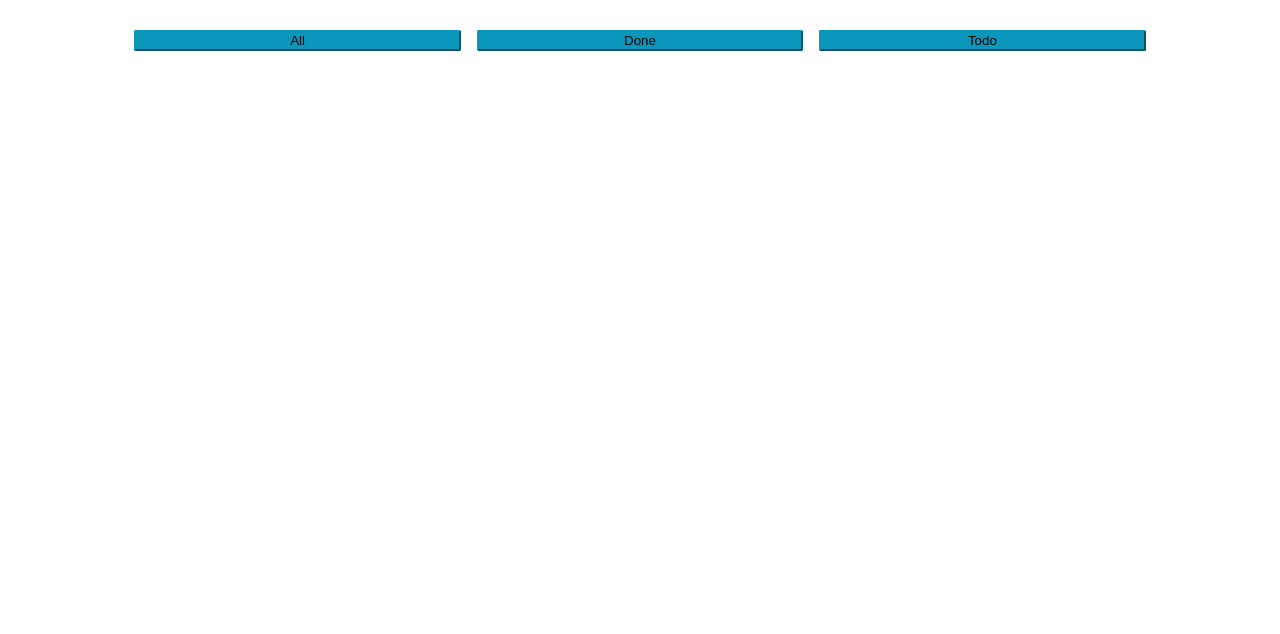
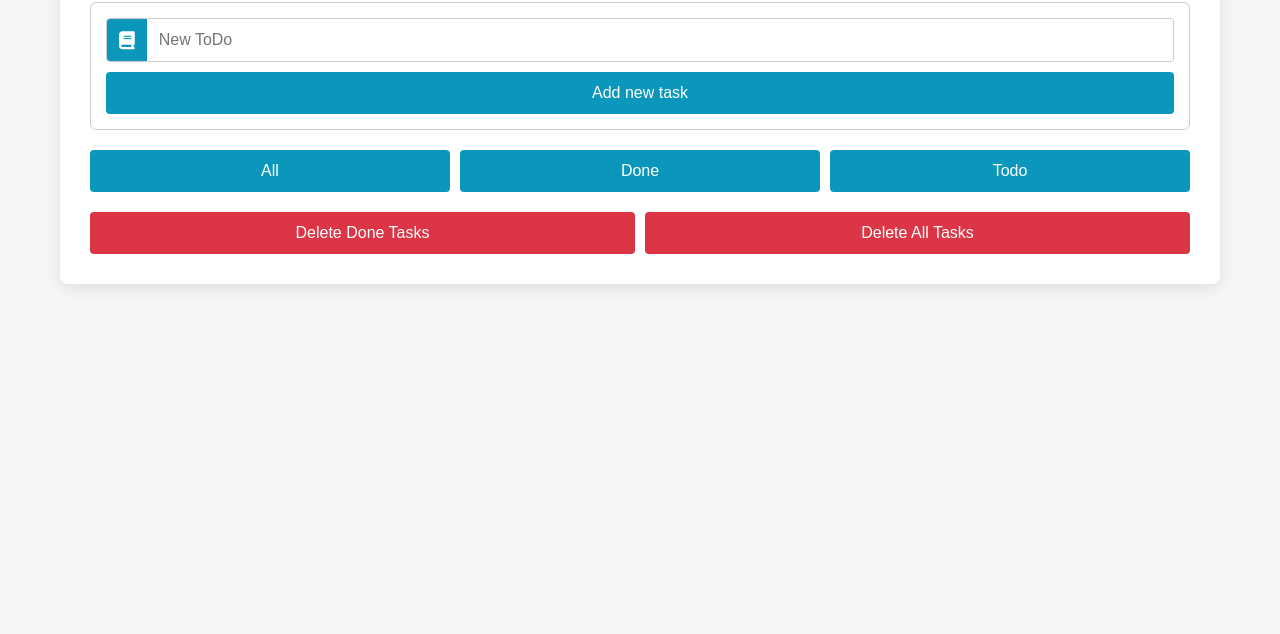
Before and after one commit to HamsaQasim/ToDoList, a plain HTML site: page index.html in a window 1280 px wide. Shown: the part 166-800 px from the top of the page. Drawn offline with Linux system fonts and the light colour scheme; a small style sheet from the web is missing.

Commit message:
First commit - upload todo app

```diff
--- a/index.html
+++ b/index.html
@@ -3,32 +3,57 @@
 <head>
     <meta charset="UTF-8">
     <meta name="viewport" content="width=device-width, initial-scale=1.0">
-    <title>ToDoList</title>
+    <title>ToDoList Manager</title>
     <link rel="stylesheet" href="style.css">
+    <link rel="stylesheet" href="https://cdnjs.cloudflare.com/ajax/libs/font-awesome/6.4.0/css/all.min.css" integrity="sha512-pap..." crossorigin="anonymous" referrerpolicy="no-referrer" />
 
 </head>
 <body>
+    <div class="container">
+        <h1>TodoInput</h1>
+
+        <section class="inputSection" id="inputSection">
+    <div class="inputBox">
+        <div class="inputText">
+            <span class="todo-icon">
+                <i class="fa-solid fa-book"></i>
+            </span>
+            <input id="taskInput" type="text" placeholder="New ToDo">
+        </div>
+        <button id="inputButton">Add new task</button>
+    </div>
+    <small id="inputError" class="error"></small>
+</section>
 
 
-    <h1>ToDoInput</h1>
 
+        <ul id="taskList" class="task-list"></ul>
 
-    <section class="inputSection" id="inputSection">
-        <div class="inputText">
-            <input id="taskInput" type="text" placeholder="New ToDo">
-            <button id="inputButton" >Add new task</button>
-            <small id="inputError" class="error"></small>
+        <section class="buttons">
+            <button id="allButton" class="category">All</button>
+            <button id="doneButton" class="category">Done</button>
+            <button id="todoButton" class="category">Todo</button>
+        </section>
 
+        <footer class="bottom-buttons">
+            <button id="deleteDoneTasks" class="bottom-delete-btn">Delete Done Tasks</button>
+            <button id="deleteAllTasks" class="bottom-delete-btn">Delete All Tasks</button>
+        </footer>
+    </div>
+
+    <!-- Modal for editing task -->
+    <div id="editPopup" class="modal">
+        <div class="modal-content">
+            <h2>Rename Task</h2>
+            <input type="text" id="modalInput" class="modal-input">
+            <div class="modal-buttons">
+                <button id="saveButton" class="btn save-btn">Save</button>
+                <button id="cancelButton" class="btn cancel-btn">Cancel</button>
+            </div>
+            <span id="modalError" style="color:red; font-size:0.9em"></span>
         </div>
+    </div>
 
-    </section>
-
-    <ul id="taskList" class="task-list"></ul>
-
-    <section class="buttons">
-      <button id="allButton" class="category" >All</button>
-      <button id="DoneButton" class="category">Done</button>
-      <button id="todoButton" class="category">Todo</button>
-    </section>
+    <script src="java.js"></script>
 </body>
 </html>
--- a/style.css
+++ b/style.css
@@ -1,58 +1,146 @@
-/*variables*/
-:root {
-  --primary: #0b97bb;
-  --dark: #000;
-  --light: #fff;
-  --borders: #9a9898;
-  --footer-bg: #f0f0f0;
-}
-body{
-
-    display: flex;
-    flex-direction: column;
-    justify-content: center;
-    align-items: center;
-
+/* Variables */ :root { --primary: #0b97bb; --dark: #000; --light: #fff; --borders: #9a9898; --footer-bg: #f0f0f0; }
+/* Body */
+body { font-family: Arial, sans-serif; display: flex; flex-direction: column; align-items: center; background-color: #f7f5f5; padding: 20px; margin: 0; }
+/* Container */
+.container {
+  max-width: 1100px;  /* جرب 1000 أو 1100 أو حتى 1200 */
+  width: 100%;
+  background-color: #fff;
+  padding: 30px;
+  border-radius: 8px;
+  box-shadow: 0 4px 15px rgba(0,0,0,0.1);
+  margin-top: 40px;
 }
 
-.inputSection{
-    display: flex;
-    flex-direction: column;
-    justify-content: center;
-    gap: 1rem;
-    width: 80%;
-    border: 1px solid var(--borders);
-    border-radius: 2px;
-    padding: 1rem;
-
-   #taskInput{
-    min-width: 80%;
-   }
-   #inputButton{
-    min-width: 80%;
-    border-color:var(--primary);
-    background:var(--primary);
-    border-radius: 2px;
-    box-shadow: none;
-
-}
-.error{
-    color: red;
-    display: block;
+ /* Headings */ h1 { text-align: center; color: #333; margin-bottom: 20px; }
+/* Box around input and button */
+.inputBox {
+  border: 1px solid #ccc;
+  border-radius: 6px;
+  padding: 15px;
+  background-color: #fff;
+  margin-bottom: 20px;
 }
 
+/* Input with icon */
+.inputText {
+  display: flex;
+  align-items: center;
+  border: 1px solid #ccc;
+  border-radius: 4px;
+  overflow: hidden;
+  background-color: #fff;
+  margin-bottom: 10px;
 }
 
-.buttons{
-    display: flex;
-    flex-direction: row;
-    gap:1rem;
-    max-width: 80%;
+/* Icon */
+.todo-icon {
+  background-color: var(--primary);
+  color: white;
+  padding: 12px;
+  display: flex;
+  align-items: center;
+  justify-content: center;
+  font-size: 18px;
+}
 
-    .category{
-        width: 70rem;
-         border-color:var(--primary);
-         background:var(--primary);
-         border-radius: 2px;
-    }
+/* Input field */
+#taskInput {
+  flex: 1;
+  padding: 12px;
+  font-size: 16px;
+  border: none;
+  outline: none;
 }
+
+/* Button under input (inside box) */
+#inputButton {
+  width: 100%;
+  padding: 12px;
+  background-color: var(--primary);
+  color: var(--light);
+  border: none;
+  border-radius: 4px;
+  cursor: pointer;
+  font-size: 16px;
+}
+
+#inputButton:hover {
+  background-color: #096e91;
+}
+
+
+/* Category Buttons (All, Done, Todo) */
+.buttons {
+  display: flex;
+  gap: 10px;
+  justify-content: center;
+  margin: 20px 0;
+}
+
+.category {
+  flex: 1;
+  padding: 12px;
+  border-radius: 4px;
+  background-color: var(--primary);
+  color: #fff;
+  border: none;
+  cursor: pointer;
+  text-align: center;
+  font-size: 16px;
+}
+
+.category:hover {
+  background-color: #096e91;
+}
+
+/* Task List */
+.task-list {
+  list-style: none;
+  padding: 0;
+  width: 100%;
+}
+
+.todo-item {
+  display: flex;
+  align-items: center;
+  justify-content: space-between;
+  padding: 12px;
+  margin-bottom: 10px;
+  border: 1px solid #ddd;
+  border-radius: 4px;
+  background-color: #fff;
+}
+
+.todo-text.completed {
+  text-decoration: line-through;
+  color: #be1212;
+}
+
+/* Footer Buttons */
+.bottom-buttons {
+  display: flex;
+  gap: 10px;
+  justify-content: center;
+  margin-top: 10px;
+}
+
+.bottom-delete-btn {
+  flex: 1;
+  padding: 12px;
+  border-radius: 4px;
+  background-color: #dc3545;
+  color: #fff;
+  border: none;
+  cursor: pointer;
+  font-size: 16px;
+}
+
+.bottom-delete-btn:hover {
+  background-color: #a71c2a;
+}
+
+
+
+
+ /* Modal */ .modal { display: none; position: fixed; top: 0; left: 0; width: 100vw; height: 100vh; background-color: rgba(0,0,0,0.5); justify-content: center; align-items: center; } .modal-content { background-color: #fff; padding: 20px; border-radius: 6px; width: 300px; text-align: center; } .modal-input { width: 100%; padding: 8px; margin-bottom: 15px; border-radius: 4px; border: 1px solid #ccc; } .modal-buttons { display: flex; justify-content: space-around; } .save-btn { background-color: #007bff; color: #fff; padding: 8px 15px; border: none; border-radius: 4px; cursor: pointer; } .cancel-btn { background-color: #dc3545; color: #fff; padding: 8px 15px; border: none; border-radius: 4px; cursor: pointer; }
```
